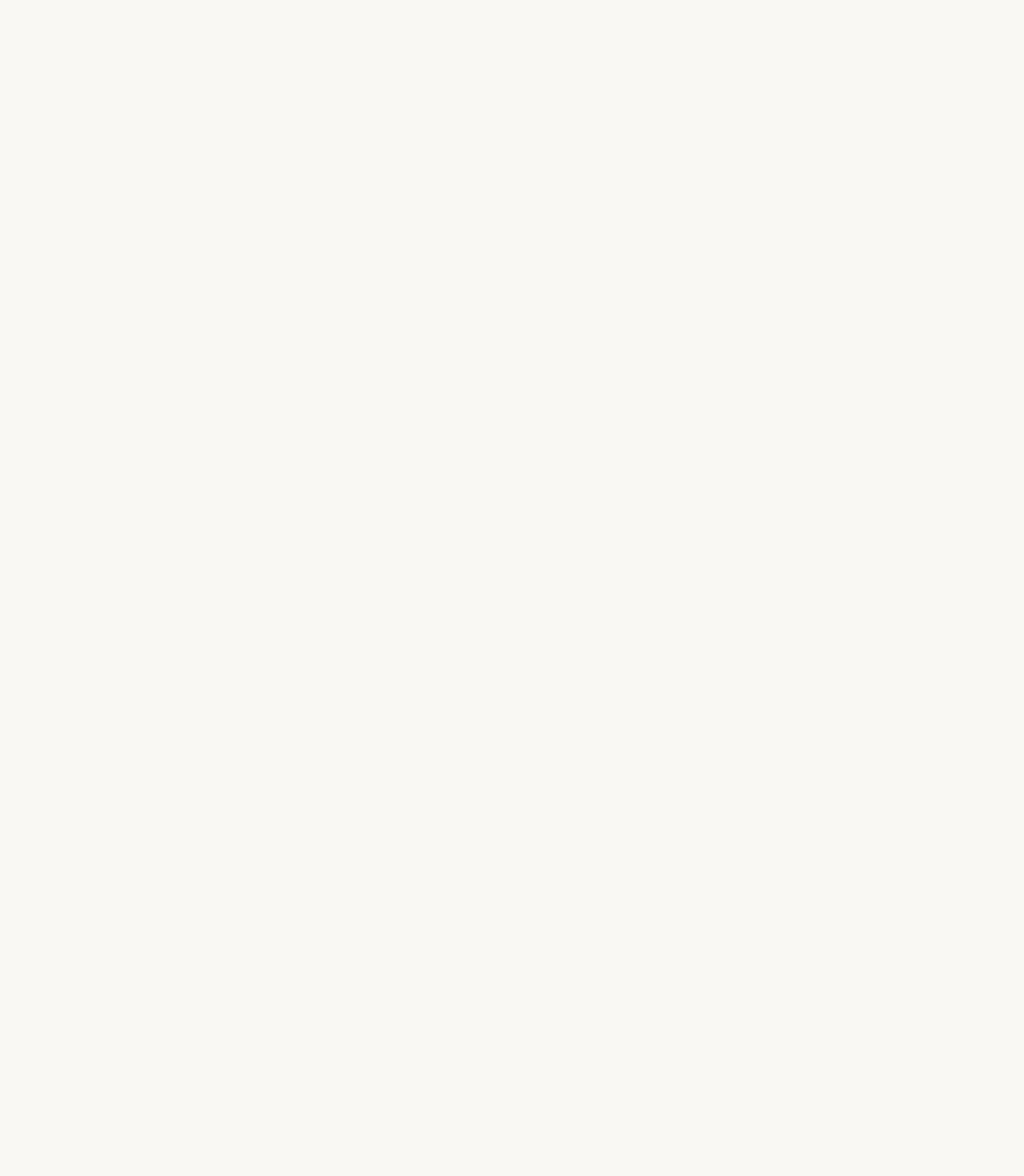
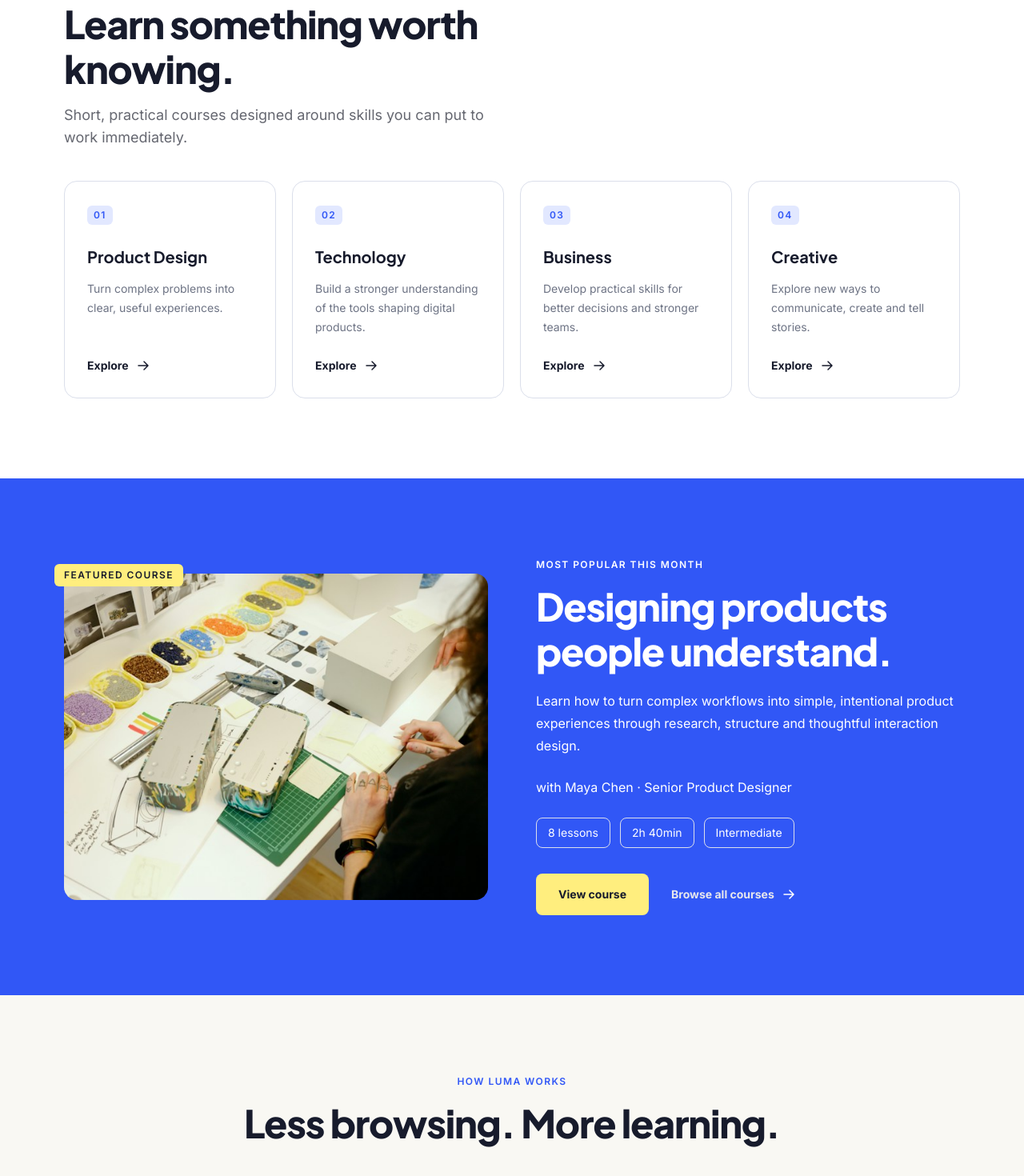
Before and after one commit to phap9060/buzzvel-test, a Next.js app: page / in a window 1280 px wide. Shown: the part 920-2390 px from the top of the page at 80% size. Before the commit the page ends 800 px from the top, so only its background shows below. Built offline with nearby package versions, Linux system fonts and the light colour scheme.

Commit message:
feat(page): compose the first sections on the home page
Co-Authored-By: Claude Fable 5.2 <noreply@anthropic.com>

```diff
--- a/src/app/page.tsx
+++ b/src/app/page.tsx
@@ -1,4 +1,7 @@
+import { Categories } from "@/modules/categories";
+import { FeaturedCourse } from "@/modules/featured-course";
 import { Hero } from "@/modules/hero";
+import { HowItWorks } from "@/modules/how-it-works";
 import { SiteHeader } from "@/modules/site-header";
 
 export default function Home() {
@@ -7,6 +10,9 @@ export default function Home() {
       <SiteHeader />
       <main id="top">
         <Hero />
+        <Categories />
+        <FeaturedCourse />
+        <HowItWorks />
       </main>
     </>
   );
```
